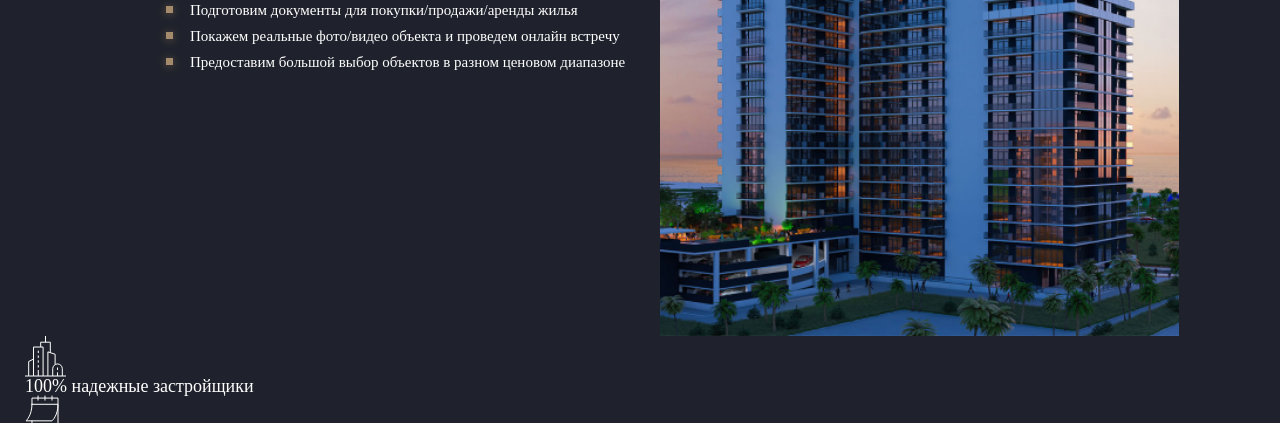
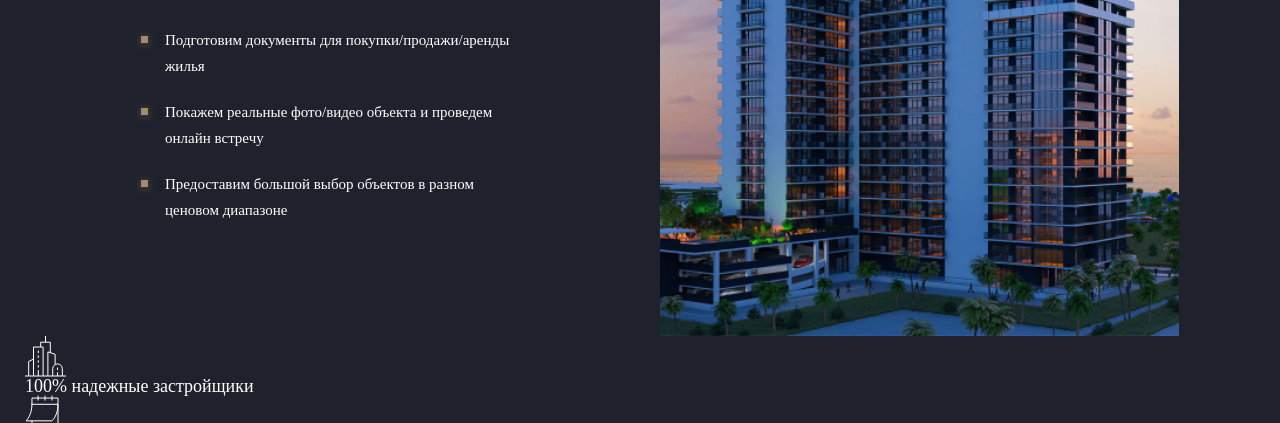
Before and after one commit to flaberfl/buyrent-webpack, a website built with webpack: page src/index.html in a window 1280 px wide. Shown: the part 1070-1493 px from the top of the page. Built offline with nearby package versions, Linux system fonts and the light colour scheme; files whose address does not match are found by name.

Commit message:
Update features.scss

```diff
--- a/src/scss/features.scss
+++ b/src/scss/features.scss
@@ -17,16 +17,24 @@
   }
 
   /* .features__title */
-  &__title {}
+  &__title {
+    @include adaptiveValue("margin-bottom", 30, 15);
+  }
 
   &__descr {
-    padding-left: rem(71);
+    max-width: rem(420);
+    padding-left: rem(46);
+    @include adaptiveValue("padding-left", 46, 0);
   }
 
   /* .features__text */
   &__text {
     position: relative;
     padding-left: rem(24);
+
+    &:not(:last-child) {
+      margin-bottom: rem(20);
+    }
 
     font-size: rem(15);
     line-height: math.div(26, 15);
```
